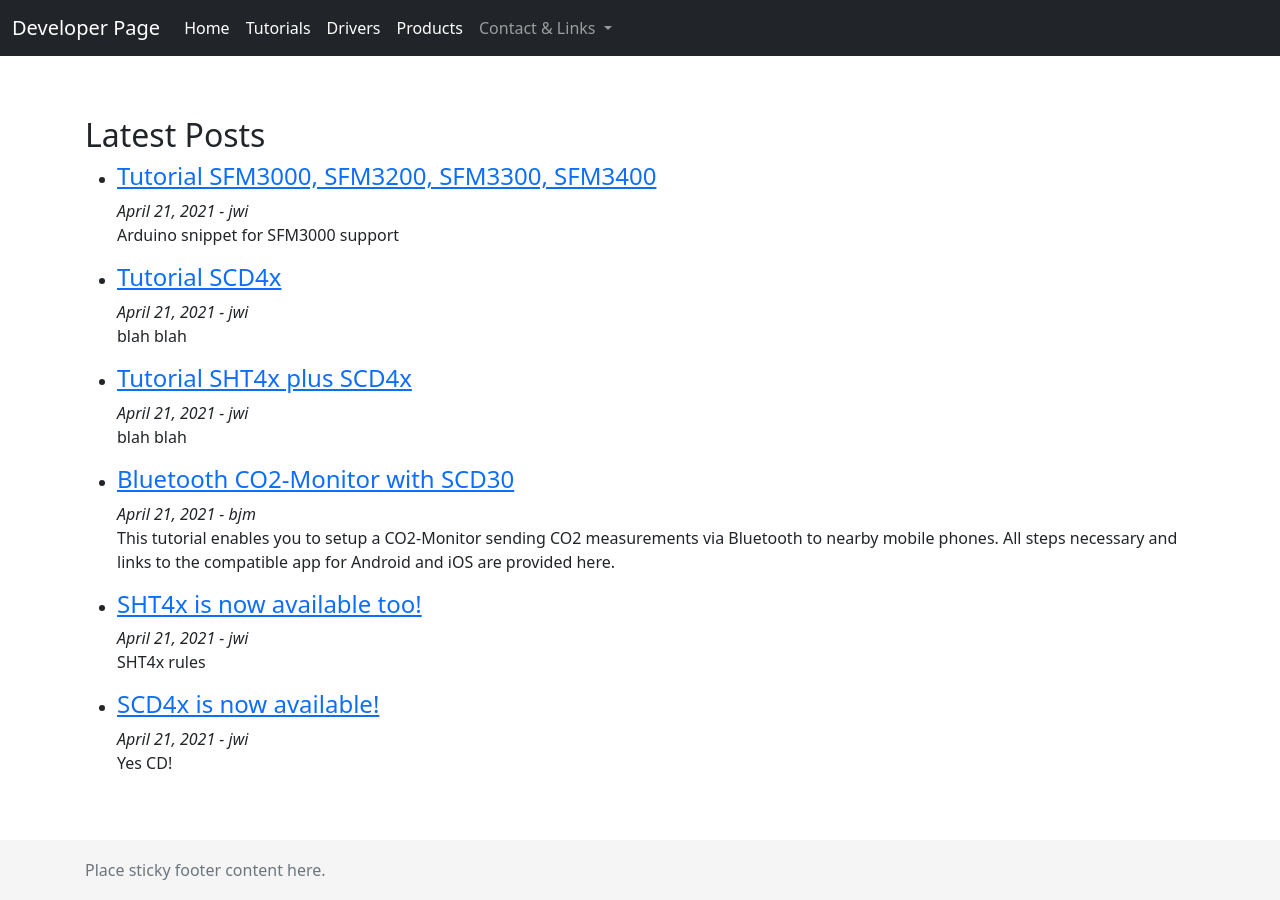
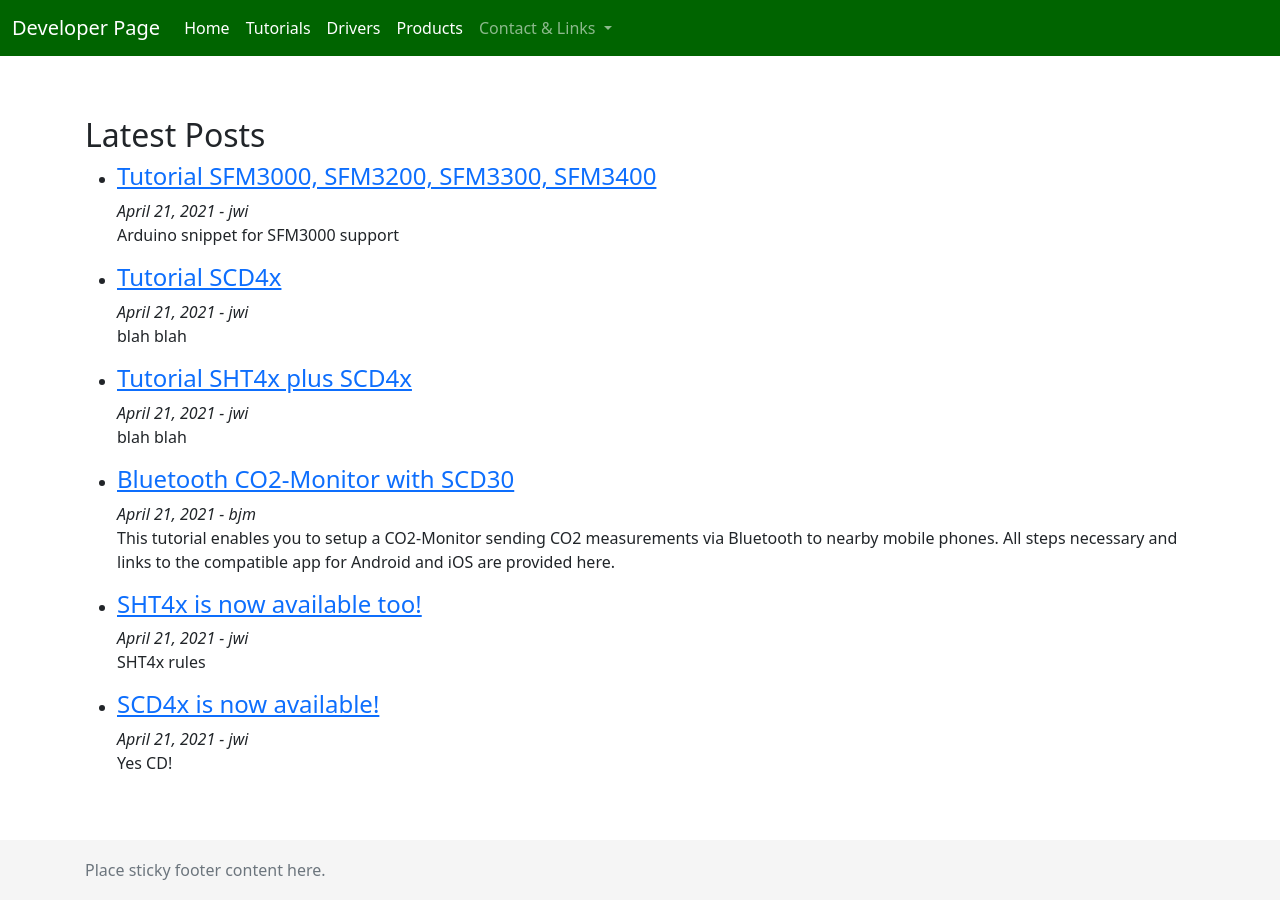
Before and after one commit to winkj/tutorials, a Jekyll site: the page built from index.html, in a window 1280 px wide. Built offline with Jekyll 4.4.1, drawn with Linux system fonts in a browser that asks for light colours; nearby versions of some CDN libraries.

Commit message:
Make navbar green

```diff
--- a/_includes/navigation.html
+++ b/_includes/navigation.html
@@ -1,4 +1,4 @@
-<nav class="navbar navbar-expand-lg navbar-dark bg-dark">
+<nav class="navbar navbar-expand-lg navbar-dark navbar-custom">
     <div class="container-fluid">
       <a class="navbar-brand" href={{"/" | prepend: site.baseurl"}}>Developer Page</a>
       <button class="navbar-toggler" type="button" data-bs-toggle="collapse" data-bs-target="#navbarSupportedContent" aria-controls="navbarSupportedContent" aria-expanded="false" aria-label="Toggle navigation">
--- a/assets/css/custom.css
+++ b/assets/css/custom.css
@@ -2,3 +2,9 @@
     max-width: 500px;
     width:100%;
   }
+
+
+  /* Modify the backgorund color */
+.navbar-custom {
+  background-color: darkgreen;
+}
```
